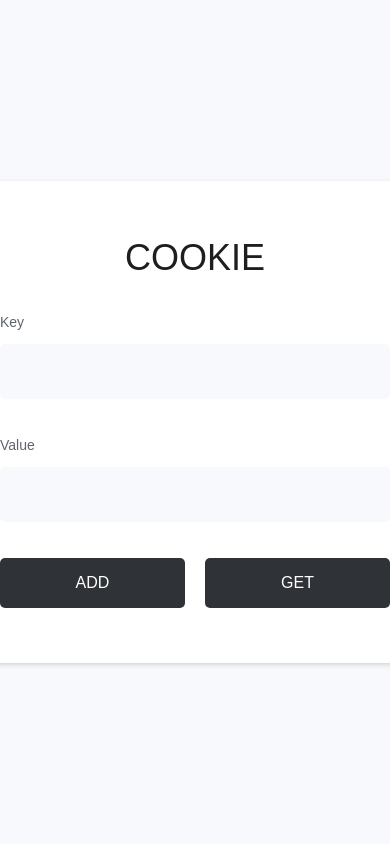
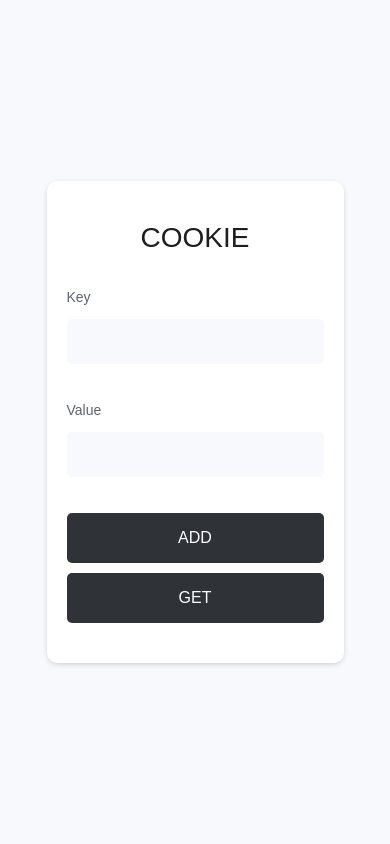
Before and after one commit to lixelv/cookie, a FastAPI app: page / in a window 390 px wide; the page is wider, and only the part inside the window is pictured. Run offline with FastAPI, Linux system fonts and the light colour scheme.

Commit message:
mobile phone support

```diff
--- a/static/style.css
+++ b/static/style.css
@@ -8,8 +8,8 @@
     --lt-color-gray-700: #2f3237;
     --lt-color-gray-800: #1d1e20;
     --lt-color-gray-900: #111213;
-    --lt-color-green-default: rgb(87,184,70, 0.8);
-    --lt-color-green-active: rgba(87,184,70);
+    --lt-color-green-default: rgba(87, 184, 70, 0.8);
+    --lt-color-green-active: rgba(87, 184, 70, 1);
     --lt-shadowDefault: 0 2px 6px -1px rgba(0, 0, 0, 0.16), 0 1px 4px -1px rgba(0, 0, 0, 0.04);
     --lt-shadowActive: 0 0 8px -2px rgba(0, 0, 0, 0.1), 0 6px 20px -3px rgba(0, 0, 0, 0.2);
     --lt-color-white: #fff !important;
@@ -42,12 +42,14 @@ body, html {
 }
 
 .wrap-login100 {
-    width: 560px;
+    width: 100%;
+    max-width: 560px;
     background: #fff;
     border-radius: 10px;
     box-shadow: var(--lt-shadowDefault);
     padding: 55px 85px;
     box-sizing: border-box;
+    margin: 20px;
 }
 
 .login100-form {
@@ -60,7 +62,7 @@ body, html {
     color: var(--lt-color-text-dark);
     line-height: 1.2;
     text-align: center;
-    margin-bottom: 32px
+    margin-bottom: 32px;
 }
 
 .txt1 {
@@ -158,7 +160,7 @@ body, html {
         outline-offset: 2px;
     }
     100% {
-      outline: 2px solid rgb(255, 255, 255, 0);
+        outline: 2px solid rgba(255, 255, 255, 0);
         outline-offset: 2px;
     }
 }
@@ -167,3 +169,32 @@ body, html {
 .highlight {
     animation: highlight 1.5s ease-in-out;
 }
+
+/* Адаптивные стили */
+@media (max-width: 600px) {
+    .wrap-login100 {
+        padding: 40px 20px;
+    }
+
+    .login100-form-title {
+        font-size: 28px;
+    }
+
+    .input100 {
+        font-size: 16px;
+        height: 45px;
+    }
+
+    .container-login100-form-btn {
+        flex-direction: column;
+    }
+
+    .login100-form-btn {
+        width: 100%;
+        margin-bottom: 10px;
+    }
+
+    .login100-form-btn:last-child {
+        margin-bottom: 0;
+    }
+}
```
Lines whose indentation alone changed are shown as unchanged.
